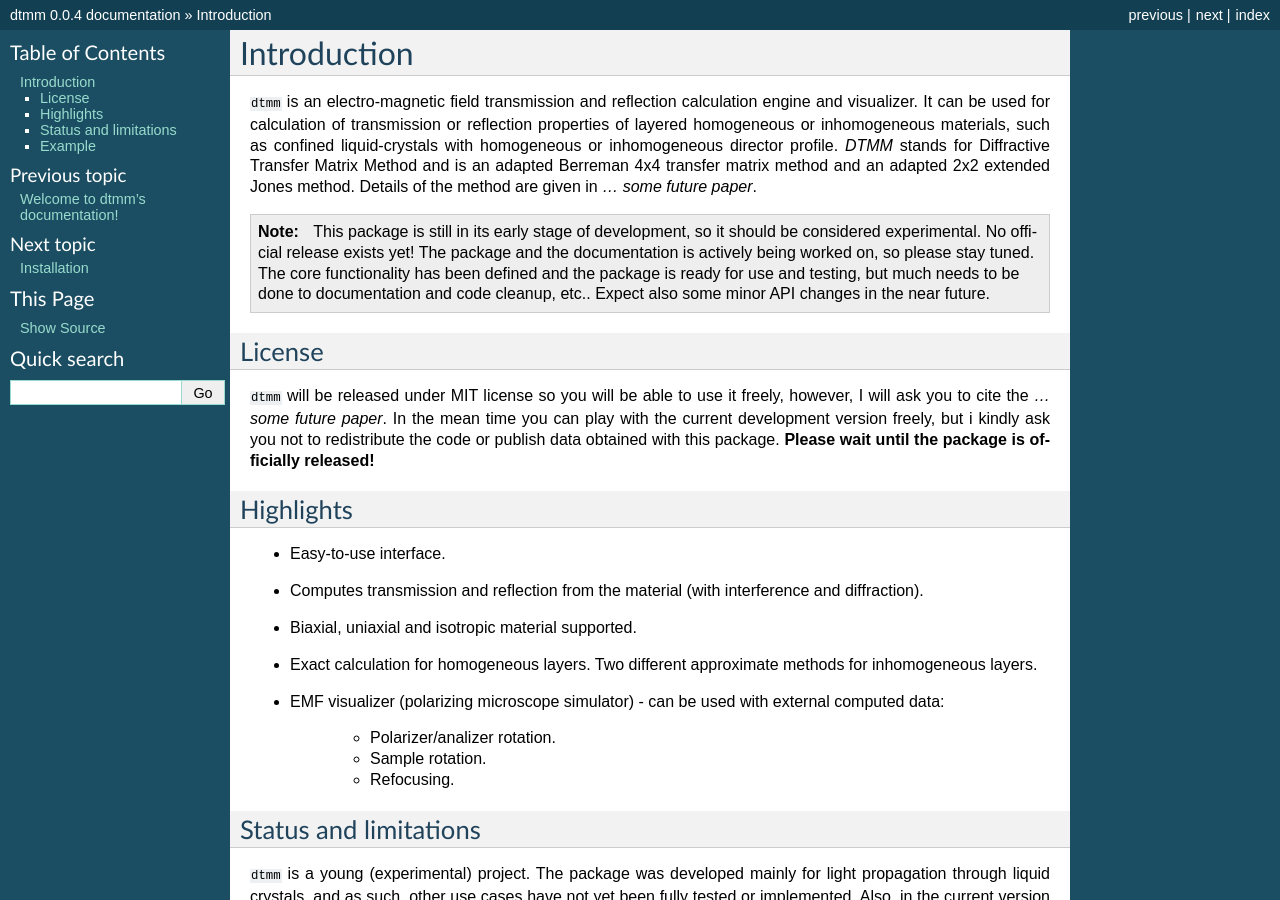
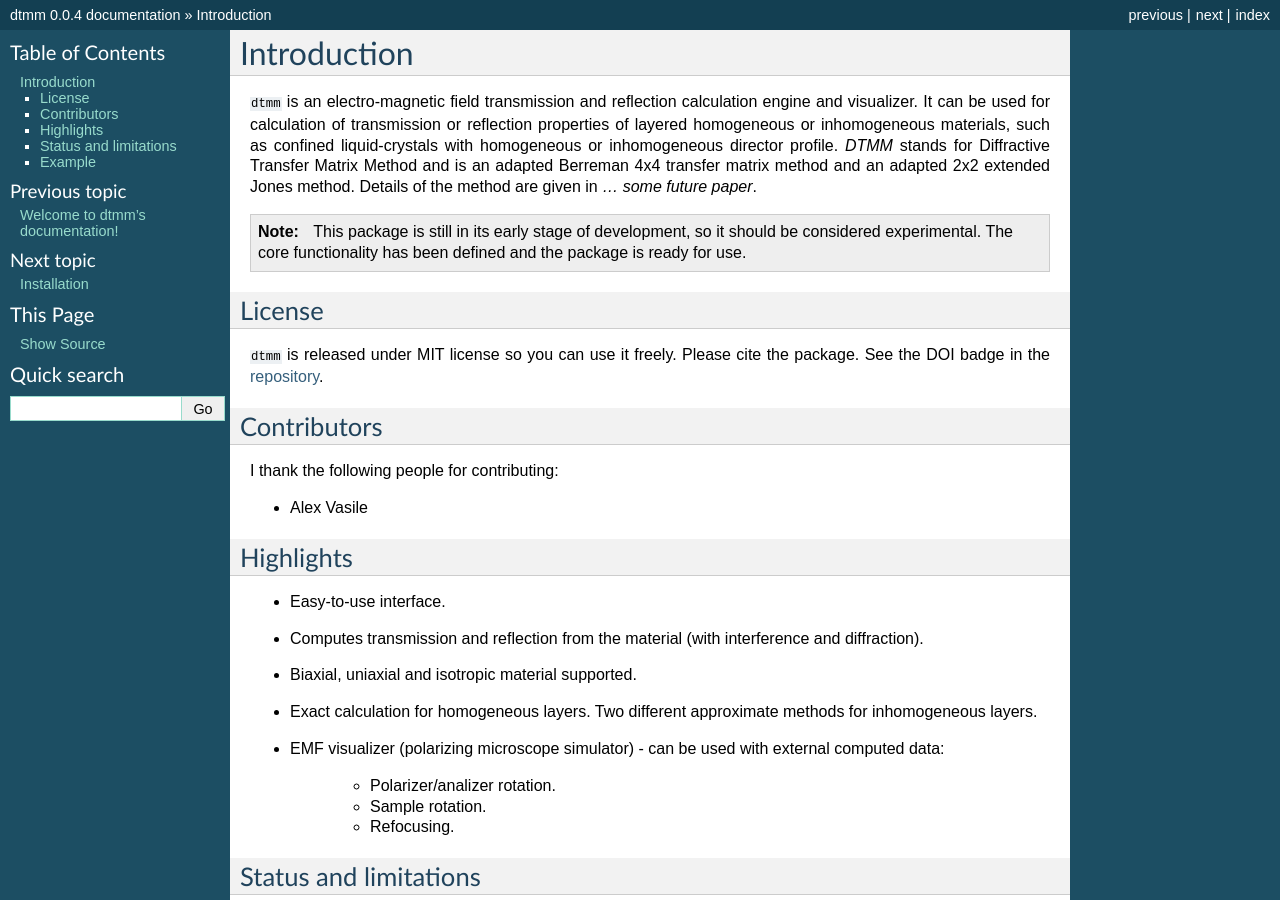
Before and after one commit to IJSComplexMatter/dtmm, a Sphinx documentation site: the page built from doc/introduction.rst, in a window 1280 px wide and 900 px high. Built offline with Sphinx 7.4.7, drawn with Linux system fonts in a browser that asks for light colours; formulas are drawn with MathJax 3.

Commit message:
Update introduction.rst
Removed some clutter, added contributors

```diff
--- a/doc/introduction.rst
+++ b/doc/introduction.rst
@@ -3,15 +3,21 @@ Introduction
 
 ``dtmm`` is an electro-magnetic field transmission and reflection calculation engine and visualizer. It can be used for calculation of transmission or reflection properties of layered homogeneous or inhomogeneous materials, such as confined liquid-crystals with homogeneous or inhomogeneous director profile. *DTMM* stands for Diffractive Transfer Matrix Method and is an adapted Berreman 4x4 transfer matrix method and an adapted 2x2 extended Jones method. Details of the method are given in *... some future paper*.
 
-
 .. note::
 
-   This package is still in its early stage of development, so it should be considered experimental. No official release exists yet! The package and the documentation is actively being worked on, so please stay tuned. The core functionality has been defined and the package is ready for use and testing, but much needs to be done to documentation and code cleanup, etc.. Expect also some minor API changes in the near future.
+   This package is still in its early stage of development, so it should be considered experimental. The core functionality has been defined and the package is ready for use.
 
 License
 -------
 
-``dtmm`` will be released under MIT license so you will be able to use it freely, however, I will ask you to cite the *... some future paper*. In the mean time you can play with the current development version freely, but i kindly ask you not to redistribute the code or  publish data obtained with this package. **Please wait until the package is officially released!**
+``dtmm`` is released under MIT license so you can use it freely. Please cite the package. See the DOI badge in the `repository`_.
+
+Contributors
+------------
+
+I thank the following people for contributing:
+
+* Alex Vasile
 
 Highlights
 ----------
@@ -93,3 +99,5 @@ Visualize the transmitted field with matplotlib plot:
 
 
 Curious enough? Read the :ref:`quickstart`.
+
+.. _repository: https://github.com/IJSComplexMatter/dtmm
```
